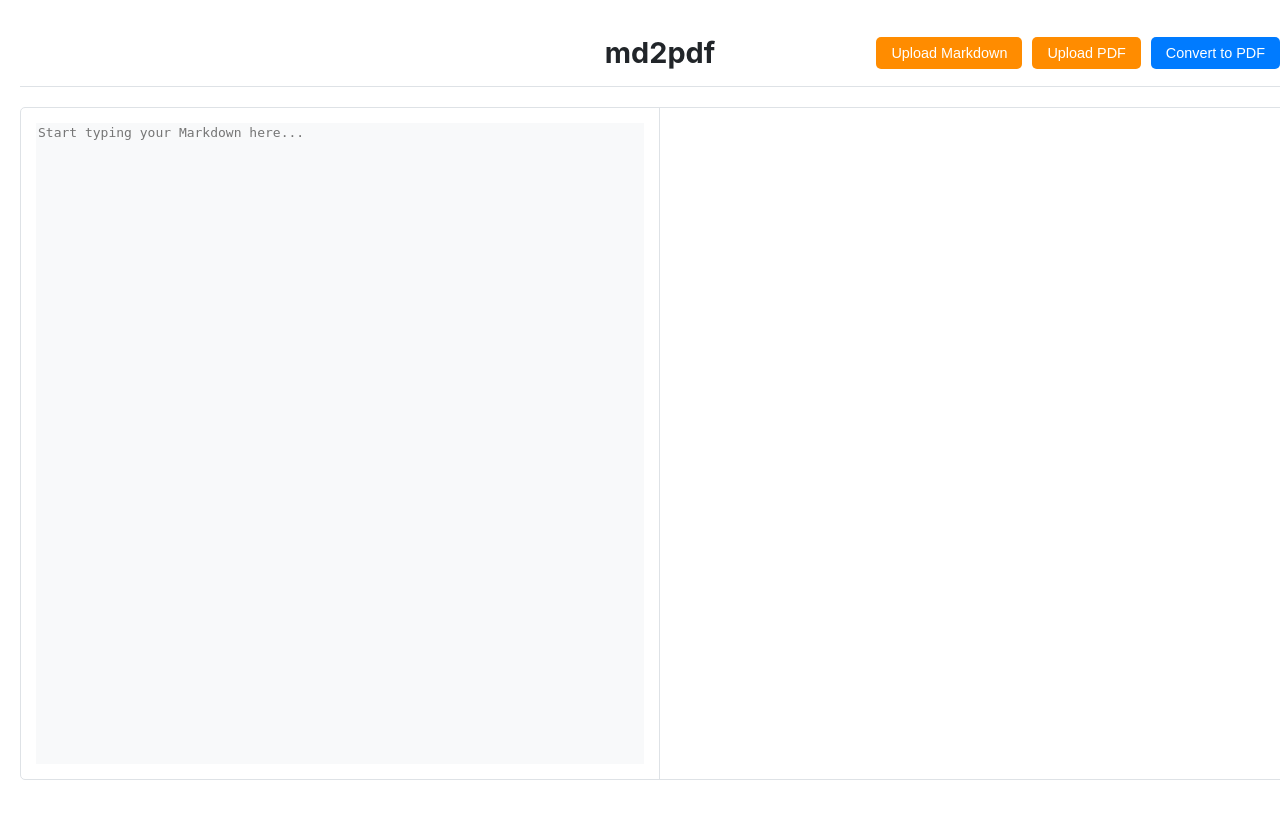
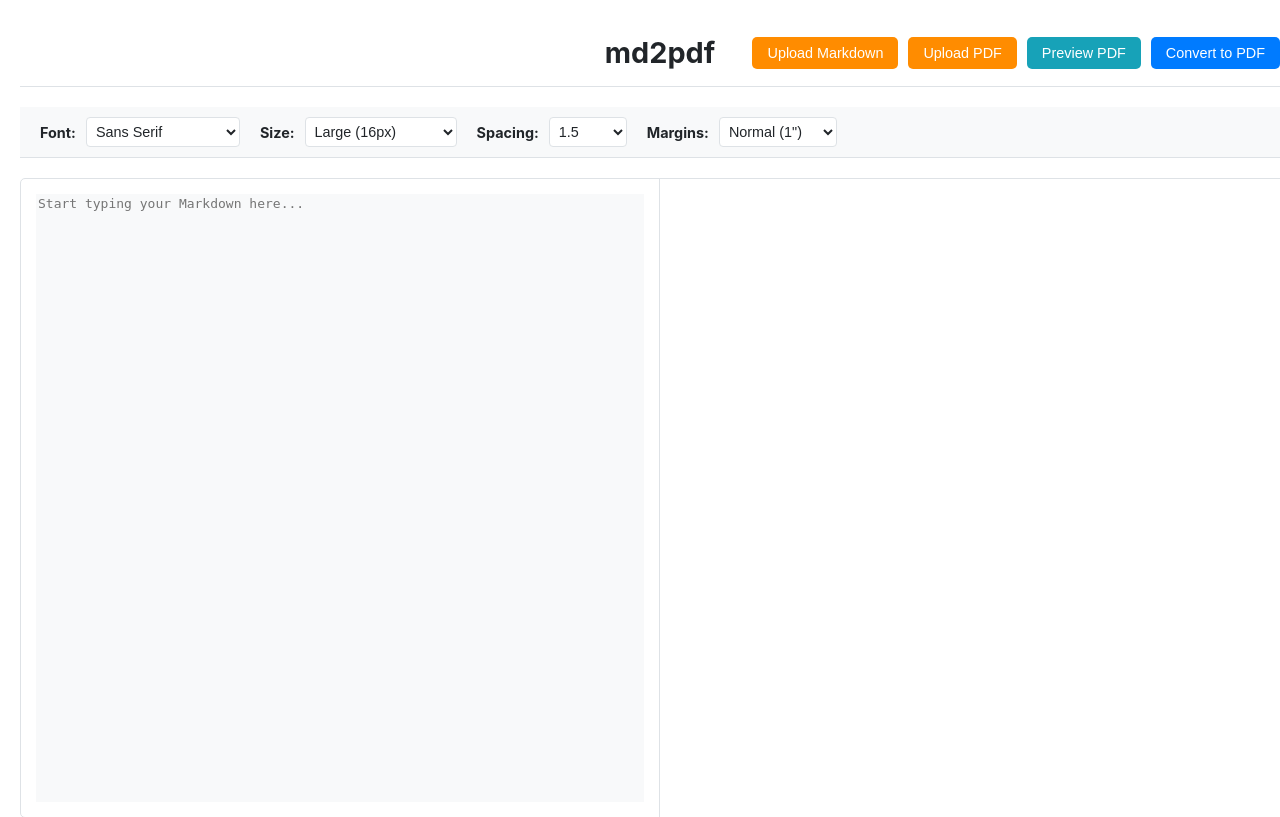
Before and after one commit to adnair2024/md2pdf, a Flask app: page / in a window 1280 px wide. Shown: the top 817 px of the page. Before the commit the page ends 780 px from the top, so only its background shows below. Run offline with Flask 3, Linux system fonts and the light colour scheme; some libraries are stand-ins or nearby versions.

Commit message:
added options to customize the PDF (margins, font, text size, etc)

```diff
--- a/app.py
+++ b/app.py
@@ -37,6 +37,14 @@ def convert_pdf():
     try:
         data = request.get_json()
         md_text = data.get('markdown', '')
+        font = data.get('font', 'sans-serif')
+        font_size = data.get('fontSize', '12px')
+        line_height = data.get('lineHeight', '1.5')
+        margin = data.get('margin', '25.4mm')
+
+        # Check for disposition argument (inline vs attachment)
+        disposition = request.args.get('disposition', 'attachment')
+
         html_content = markdown.markdown(md_text, extensions=['fenced_code', 'codehilite'])
 
         # Basic HTML structure for PDF
@@ -47,9 +55,16 @@ def convert_pdf():
             <meta charset="utf-8">
             <title>Markdown to PDF</title>
             <style>
-                body {{ font-family: sans-serif; margin: 20mm; }}
+                @page {{ margin: {margin}; }}
+                body {{
+                    font-family: {font};
+                    font-size: {font_size};
+                    line-height: {line_height};
+                }}
                 pre {{ background-color: #eee; padding: 1em; overflow: auto; }}
                 code {{ font-family: monospace; }}
+                /* Ensure images fit within the page */
+                img {{ max-width: 100%; height: auto; }}
             </style>
         </head>
         <body>
@@ -65,7 +80,12 @@ def convert_pdf():
         pdf_bytes.seek(0)
 
         response = make_response(send_file(pdf_bytes, mimetype='application/pdf'))
-        response.headers['Content-Disposition'] = 'attachment; filename=document.pdf'
+
+        if disposition == 'inline':
+             response.headers['Content-Disposition'] = 'inline; filename=preview.pdf'
+        else:
+             response.headers['Content-Disposition'] = 'attachment; filename=document.pdf'
+
         return response
     except Exception as e:
         app.logger.error(f"PDF conversion failed: {e}", exc_info=True)
--- a/app/static/main.js
+++ b/app/static/main.js
@@ -2,13 +2,46 @@ document.addEventListener('DOMContentLoaded', function() {
     const markdownInput = document.getElementById('markdown-input');
     const preview = document.getElementById('preview');
     const convertToPdfButton = document.getElementById('convert-to-pdf');
+    const previewPdfBtn = document.getElementById('preview-pdf-btn');
+
+    // Upload controls
     const uploadMdBtn = document.getElementById('upload-md-btn');
     const uploadPdfBtn = document.getElementById('upload-pdf-btn');
     const uploadModal = document.getElementById('upload-modal');
-    const closeModalButton = document.querySelector('.modal .close-button');
     const uploadForm = document.getElementById('upload-form');
 
+    // PDF Preview Modal
+    const pdfPreviewModal = document.getElementById('pdf-preview-modal');
+    const pdfPreviewFrame = document.getElementById('pdf-preview-frame');
+
+    // Formatting controls
+    const fontSelect = document.getElementById('font-select');
+    const sizeSelect = document.getElementById('size-select');
+    const spacingSelect = document.getElementById('spacing-select');
+    const marginSelect = document.getElementById('margin-select');
+
     let timeout = null;
+
+    // Helper to get current formatting options
+    function getFormattingOptions() {
+        return {
+            font: fontSelect ? fontSelect.value : 'sans-serif',
+            fontSize: sizeSelect ? sizeSelect.value : '12px',
+            lineHeight: spacingSelect ? spacingSelect.value : '1.5',
+            margin: marginSelect ? marginSelect.value : '25.4mm'
+        };
+    }
+
+    // Apply styles to the live HTML preview
+    function updatePreviewStyles() {
+        if (!preview) return;
+        const options = getFormattingOptions();
+        preview.style.fontFamily = options.font;
+        preview.style.fontSize = options.fontSize;
+        preview.style.lineHeight = options.lineHeight;
+        // Simulate margins with padding in the preview pane
+        preview.style.padding = options.margin;
+    }
 
     // Function to render Markdown to HTML
     function renderMarkdown() {
@@ -23,6 +56,7 @@ document.addEventListener('DOMContentLoaded', function() {
         .then(response => response.json())
         .then(data => {
             preview.innerHTML = data.html;
+            updatePreviewStyles(); // Apply styles after content update
         })
         .catch(error => {
             console.error('Error:', error);
@@ -34,16 +68,25 @@ document.addEventListener('DOMContentLoaded', function() {
     if (markdownInput && preview) {
         markdownInput.addEventListener('keyup', function() {
             clearTimeout(timeout);
-            timeout = setTimeout(renderMarkdown, 500); // Debounce by 500ms
+            timeout = setTimeout(renderMarkdown, 500);
         });
-        // Initial render on page load
+
+        // Listen to formatting changes
+        if(fontSelect) fontSelect.addEventListener('change', updatePreviewStyles);
+        if(sizeSelect) sizeSelect.addEventListener('change', updatePreviewStyles);
+        if(spacingSelect) spacingSelect.addEventListener('change', updatePreviewStyles);
+        if(marginSelect) marginSelect.addEventListener('change', updatePreviewStyles);
+
+        // Initial render
         renderMarkdown();
     }
 
-    // Convert to PDF functionality
+    // Convert to PDF functionality (Download)
     if (convertToPdfButton) {
         convertToPdfButton.addEventListener('click', function() {
             const markdownText = markdownInput.value;
+            const options = getFormattingOptions();
+
             convertToPdfButton.textContent = 'Converting...';
             convertToPdfButton.disabled = true;
 
@@ -52,12 +95,13 @@ document.addEventListener('DOMContentLoaded', function() {
                 headers: {
                     'Content-Type': 'application/json'
                 },
-                body: JSON.stringify({ markdown: markdownText })
+                body: JSON.stringify({
+                    markdown: markdownText,
+                    ...options
+                })
             })
             .then(response => {
-                if (!response.ok) {
-                    throw new Error('PDF conversion failed.');
-                }
+                if (!response.ok) throw new Error('PDF conversion failed.');
                 return response.blob();
             })
             .then(blob => {
@@ -82,63 +126,90 @@ document.addEventListener('DOMContentLoaded', function() {
         });
     }
 
-    // Modal functionality for uploads
-    function openModal() {
-        if (uploadModal) {
-            uploadModal.style.display = 'block';
+    // Preview PDF functionality (View in Modal)
+    if (previewPdfBtn) {
+        previewPdfBtn.addEventListener('click', function() {
+            const markdownText = markdownInput.value;
+            const options = getFormattingOptions();
+
+            previewPdfBtn.textContent = 'Generating Preview...';
+            previewPdfBtn.disabled = true;
+
+            // Request inline display
+            fetch('/convert_pdf?disposition=inline', {
+                method: 'POST',
+                headers: {
+                    'Content-Type': 'application/json'
+                },
+                body: JSON.stringify({
+                    markdown: markdownText,
+                    ...options
+                })
+            })
+            .then(response => {
+                if (!response.ok) throw new Error('PDF preview failed.');
+                return response.blob();
+            })
+            .then(blob => {
+                const url = window.URL.createObjectURL(blob);
+                pdfPreviewFrame.src = url;
+                if (pdfPreviewModal) {
+                    pdfPreviewModal.style.display = 'block';
                 }
+            })
+            .catch(error => {
+                console.error('Error:', error);
+                alert('An error occurred generating the PDF preview.');
+            })
+            .finally(() => {
+                previewPdfBtn.textContent = 'Preview PDF';
+                previewPdfBtn.disabled = false;
+            });
+        });
     }
 
-    function closeModal() {
-        if (uploadModal) {
-            uploadModal.style.display = 'none';
-            // Clear any previous file selection
+    // Modal Handling
+    const closeButtons = document.querySelectorAll('.close-button');
+
+    function closeAllModals() {
+        if (uploadModal) uploadModal.style.display = 'none';
+        if (pdfPreviewModal) pdfPreviewModal.style.display = 'none';
+
+        // Clear file input
         const fileInput = document.getElementById('file-input');
-            if (fileInput) {
-                fileInput.value = '';
-            }
-        }
+        if (fileInput) fileInput.value = '';
     }
 
+    closeButtons.forEach(btn => {
+        btn.addEventListener('click', closeAllModals);
+    });
+
+    window.addEventListener('click', function(event) {
+        if (event.target === uploadModal || event.target === pdfPreviewModal) {
+            closeAllModals();
+        }
+    });
+
+    // Upload Button Logic
     if (uploadMdBtn) {
         uploadMdBtn.addEventListener('click', function(e) {
             e.preventDefault();
-            openModal();
-            // Optionally set form action for markdown upload
+            if (uploadModal) {
+                uploadModal.style.display = 'block';
                 uploadForm.action = '/upload_md';
-            // Set accepted file types
                 document.getElementById('file-input').accept = '.md';
+            }
         });
     }
 
     if (uploadPdfBtn) {
         uploadPdfBtn.addEventListener('click', function(e) {
             e.preventDefault();
-            openModal();
-            // Optionally set form action for PDF upload
+            if (uploadModal) {
+                uploadModal.style.display = 'block';
                 uploadForm.action = '/upload_pdf';
-            // Set accepted file types
                 document.getElementById('file-input').accept = '.pdf';
-        });
             }
-
-    if (closeModalButton) {
-        closeModalButton.addEventListener('click', closeModal);
-    }
-
-    // Close modal if user clicks outside of it
-    window.addEventListener('click', function(event) {
-        if (event.target === uploadModal) {
-            closeModal();
-        }
-    });
-
-    // Handle upload form submission (for AJAX upload or direct form submission)
-    if (uploadForm) {
-        uploadForm.addEventListener('submit', function(e) {
-            // For now, allow default form submission to handle file upload
-            // In a more complex app, you might use fetch API for AJAX upload
-            console.log('Upload form submitted to:', uploadForm.action);
         });
     }
 });
--- a/app/static/style.css
+++ b/app/static/style.css
@@ -59,6 +59,37 @@ header h1 {
     font-size: 1.8em;
 }
 
+.toolbar {
+    background-color: var(--secondary-bg-color);
+    padding: 10px 20px;
+    border-bottom: 1px solid var(--border-color);
+    display: flex;
+    gap: 20px;
+    align-items: center;
+    margin-bottom: 20px;
+}
+
+.toolbar-group {
+    display: flex;
+    align-items: center;
+    gap: 10px;
+}
+
+.toolbar label {
+    font-size: 0.9em;
+    font-weight: bold;
+    color: var(--text-color);
+}
+
+.toolbar select {
+    background-color: var(--bg-color);
+    color: var(--text-color);
+    border: 1px solid var(--border-color);
+    padding: 5px;
+    border-radius: 4px;
+    font-size: 0.9em;
+}
+
 nav {
     position: absolute;
     right: 20px;
@@ -83,6 +114,14 @@ nav {
 
 .btn-upload:hover {
     background-color: #e07b00; /* Darker orange */
+}
+
+.btn-preview {
+    background-color: #17a2b8; /* Teal */
+}
+
+.btn-preview:hover {
+    background-color: #138496;
 }
 
 .btn-convert {
@@ -247,6 +286,21 @@ footer button:hover {
     color: var(--text-color);
 }
 
+.modal-content.large-modal {
+    width: 90%;
+    height: 80vh;
+    margin: 5% auto;
+    display: flex;
+    flex-direction: column;
+}
+
+#pdf-preview-container {
+    flex-grow: 1;
+    background-color: #525659; /* PDF viewer background typically grey */
+    padding: 10px;
+    border-radius: 4px;
+}
+
 .close-button {
     color: var(--text-color);
     float: right;
--- a/app/templates/index.html
+++ b/app/templates/index.html
@@ -6,9 +6,50 @@
     <nav>
         <button id="upload-md-btn" class="btn btn-upload">Upload Markdown</button>
         <button id="upload-pdf-btn" class="btn btn-upload">Upload PDF</button>
+        <button id="preview-pdf-btn" class="btn btn-preview">Preview PDF</button>
         <button id="convert-to-pdf" class="btn btn-convert">Convert to PDF</button>
     </nav>
 </header>
+
+<div class="toolbar">
+    <div class="toolbar-group">
+        <label for="font-select">Font:</label>
+        <select id="font-select">
+            <option value="sans-serif" selected>Sans Serif</option>
+            <option value="serif">Serif</option>
+            <option value="monospace">Monospace</option>
+            <option value="Arial, sans-serif">Arial</option>
+            <option value="'Times New Roman', serif">Times New Roman</option>
+            <option value="'Courier New', monospace">Courier New</option>
+        </select>
+    </div>
+    <div class="toolbar-group">
+        <label for="size-select">Size:</label>
+        <select id="size-select">
+            <option value="10px">Small (10px)</option>
+            <option value="12px">Normal (12px)</option>
+            <option value="14px">Medium (14px)</option>
+            <option value="16px" selected>Large (16px)</option>
+            <option value="18px">Extra Large (18px)</option>
+        </select>
+    </div>
+    <div class="toolbar-group">
+        <label for="spacing-select">Spacing:</label>
+        <select id="spacing-select">
+            <option value="1.0">Single</option>
+            <option value="1.5" selected>1.5</option>
+            <option value="2.0">Double</option>
+        </select>
+    </div>
+    <div class="toolbar-group">
+        <label for="margin-select">Margins:</label>
+        <select id="margin-select">
+            <option value="12.7mm">Narrow (0.5")</option>
+            <option value="25.4mm" selected>Normal (1")</option>
+            <option value="50.8mm">Wide (2")</option>
+        </select>
+    </div>
+</div>
 
 <main class="split-pane">
     <section class="pane left-pane">
@@ -38,4 +79,14 @@
         </form>
     </div>
 </div>
+
+<div id="pdf-preview-modal" class="modal">
+    <div class="modal-content large-modal">
+        <span class="close-button close-preview">&times;</span>
+        <h2>PDF Preview</h2>
+        <div id="pdf-preview-container">
+            <iframe id="pdf-preview-frame" src="" width="100%" height="600px" style="border: none;"></iframe>
+        </div>
+    </div>
+</div>
 {% endblock %}
```
Lines whose indentation alone changed are shown as unchanged.
